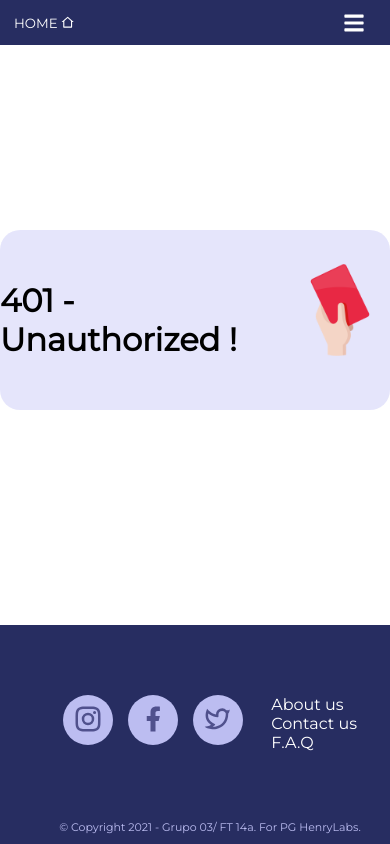
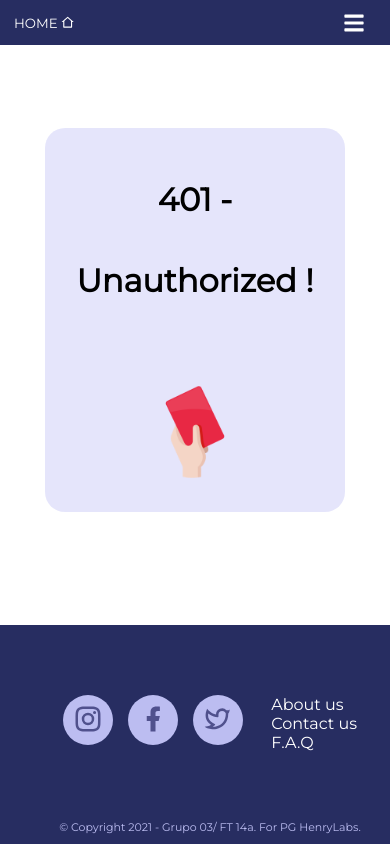
Before and after one commit to rodriabregu/Henry-PF-G03, a React (Create React App) app in the folder client/: page /sales/1 in a window 390 px wide. Built offline with nearby package versions, Linux system fonts and the light colour scheme; what react-geocode would draw is missing.

Commit message:
noauth responsive

```diff
--- a/client/src/Components/NoAuth/NoAuth.css
+++ b/client/src/Components/NoAuth/NoAuth.css
@@ -12,47 +12,21 @@
     align-self: center;
 }
 
-.form-register div{
-    margin-bottom: 30px;
-    margin-top: 30px;
-    display: flex;
-    justify-content: space-between;
-}
-
-.form-register input{
-    border-radius: 5px;
-    border: none;
-    box-shadow: 0 3px 4px 0 rgba(0, 0, 0, 0.2), 0 4px 15px 0 rgba(0, 0, 0, 0.19);
-    padding: 5px;
-}
-
-.form-register span{
-    color: red;
-    font-size: 12px;
-}
-
-.button-r{
-    color:  #7b7bc2;
-    background-color:white;
-    border-bottom: 1px solid transparent;
-    border-top: 1px solid transparent;
-    border-left: 1px solid transparent;
-    border-right: 1px solid transparent;
-    border-radius: 10px;
-    border: solid 1px;
-    cursor: pointer;
-    padding: 6px;
-    margin-left: 260px;
-}
-
-.button-r:hover{
-    background-color:  #bcbdf1;
-    color:  #2E2E48;
-}
 
 @media screen and (max-width: 875px){
 
     .form-register{
-        width: auto;
+        width: 300px;
+        display: flex;
+        flex-direction: column;
+    }
+
+    .img-card{
+        align-self: center;
+    }
+
+    .noauth{
+        flex-direction: column;
+        align-items: center;
     }
 }
--- a/client/src/Components/NoAuth/index.tsx
+++ b/client/src/Components/NoAuth/index.tsx
@@ -5,8 +5,8 @@ const Noauth = () => {
 
 return (
     <div className='form-register'>
-        <div><h1>401 - Unauthorized !</h1></div>
-        <div><img src={imageRedCar} alt='img not found' width='100px' height='100px' /></div>
+        <div className='noauth'><h1>401 - </h1><h1> Unauthorized !</h1></div>
+        <div className='img-card'><img src={imageRedCar} alt='img not found' width='100px' height='100px' /></div>
     </div> );
 };
 
```
